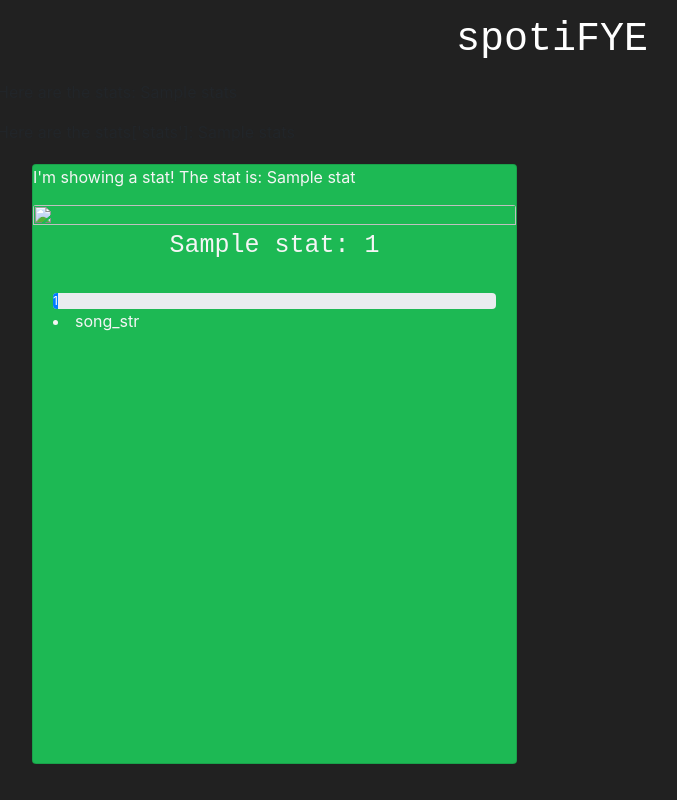
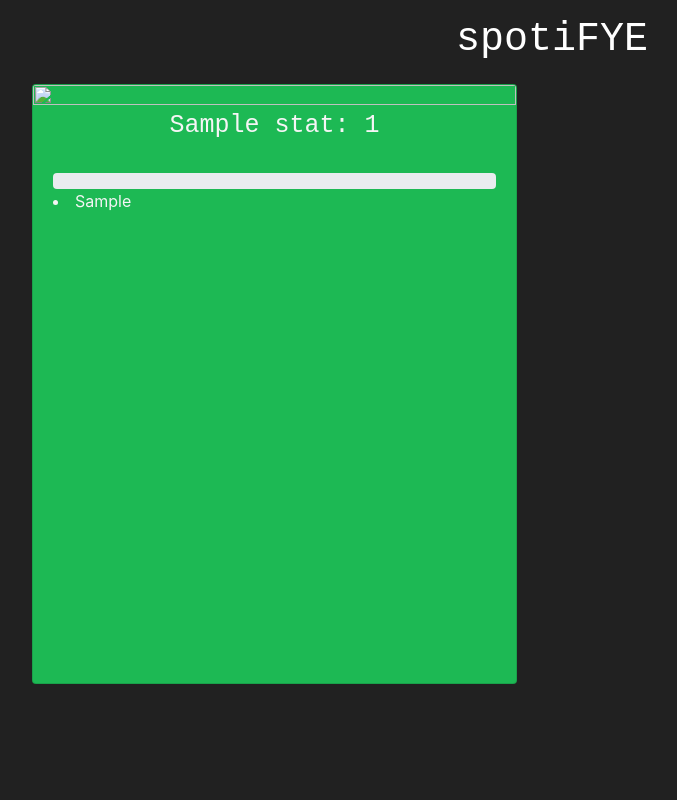
Before and after one commit to thomas-purcell/spotiFYE, a Flask app: template templates/index.html in a window 1280 px wide. Shown: the whole page, without its empty margins (88-765 px from the left). Run offline with Flask 2, Linux system fonts and the light colour scheme; the template is opened without the code that fills it: most values are stand-ins (such as "Sample title", 1, 10 or a date in 2020); some libraries are stand-ins or nearby versions.

Commit message:
working i think

```diff
--- a/templates/index.html
+++ b/templates/index.html
@@ -20,21 +20,18 @@
 
 <body class="container">
   <h1>spotiFYE</h1>
-  <p>Here are the stats: {{stats}}</p>
-  <p>Here are the stats['stats']: {{stats['stats']}}</p>
     {% for stat in stats['stats'] %}
     <div class="col-md-6">
       <div class="card">
-        <p>I'm showing a stat! The stat is: {{ stat }}</p>
         <img src="{{ stat['url'] }}" class="card-img-top" height="300px">
         <h2 class ="card-title">{{ stat['statname'] }}: {{ stat['percentage'] }}</h2>
         <div class="card-body">
           <div class="progress">
-            <div class="progress-bar" role="progressbar" style="width:{{ stat['percentage'] }};" aria-valuenow="{{ stat['percentage'] }} " aria-valuemin="0" aria-valuemax="100">{{ stat['percentage'] }}</div>
+            <div class="progress-bar" role="progressbar" style="width:{{ stat['percentage'] }};" aria-valuenow="{{ stat['percentage'] }}" aria-valuemin="0" aria-valuemax="100"></div>
           </div>
           {% for song_str in stat['strings'] %}
           <li>
-            song_str
+            {{ song_str }}
           </li>
           {% endfor %}
         </div>
```
